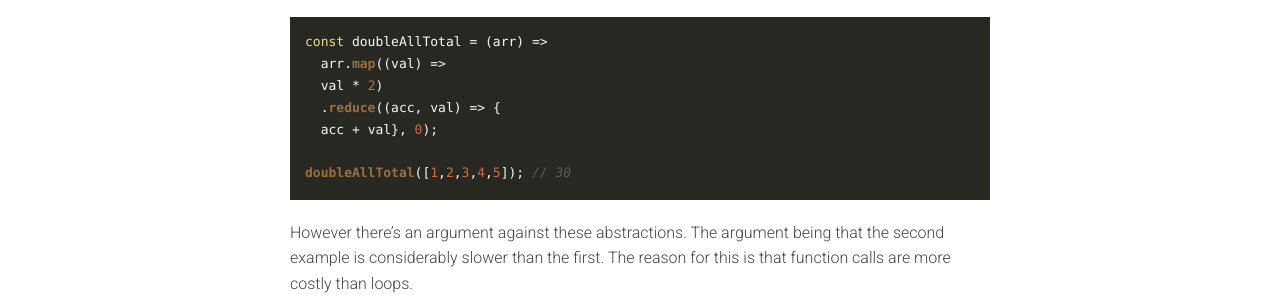
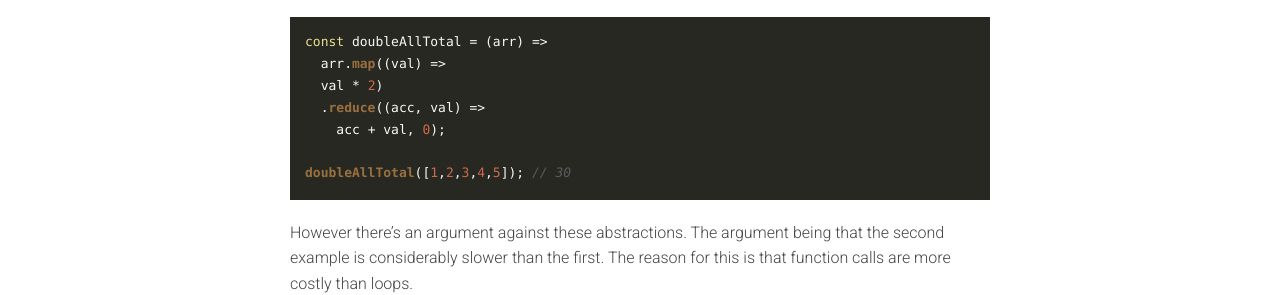
Before and after one commit to rbrtsmith/rbrtsmith.github.io, a Jekyll site: the page built from _posts/2015-11-16-a-word-on-premature-optimization.md, in a window 1280 px wide and 900 px high, scrolled down 1678 px. Shown: the part 160-455 px from the top of the window. Built offline with Jekyll 4.4.1, drawn with Linux system fonts in a browser that asks for light colours; comment, search, counter and statistics services are not loaded.

Commit message:
fix typo

```diff
--- a/_posts/2015-11-16-a-word-on-premature-optimization.md
+++ b/_posts/2015-11-16-a-word-on-premature-optimization.md
@@ -91,8 +91,8 @@ developers to reason about.
 const doubleAllTotal = (arr) =>
   arr.map((val) =>
   val * 2)
-  .reduce((acc, val) => {
-  acc + val}, 0);
+  .reduce((acc, val) =>
+    acc + val, 0);
 
 doubleAllTotal([1,2,3,4,5]); // 30
 
```
